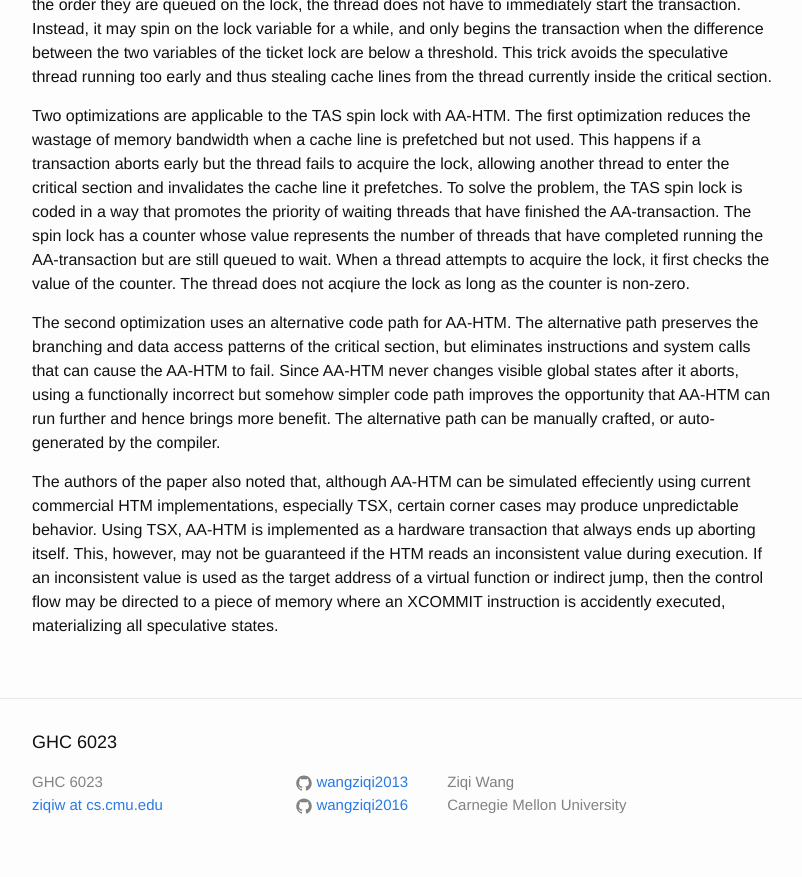
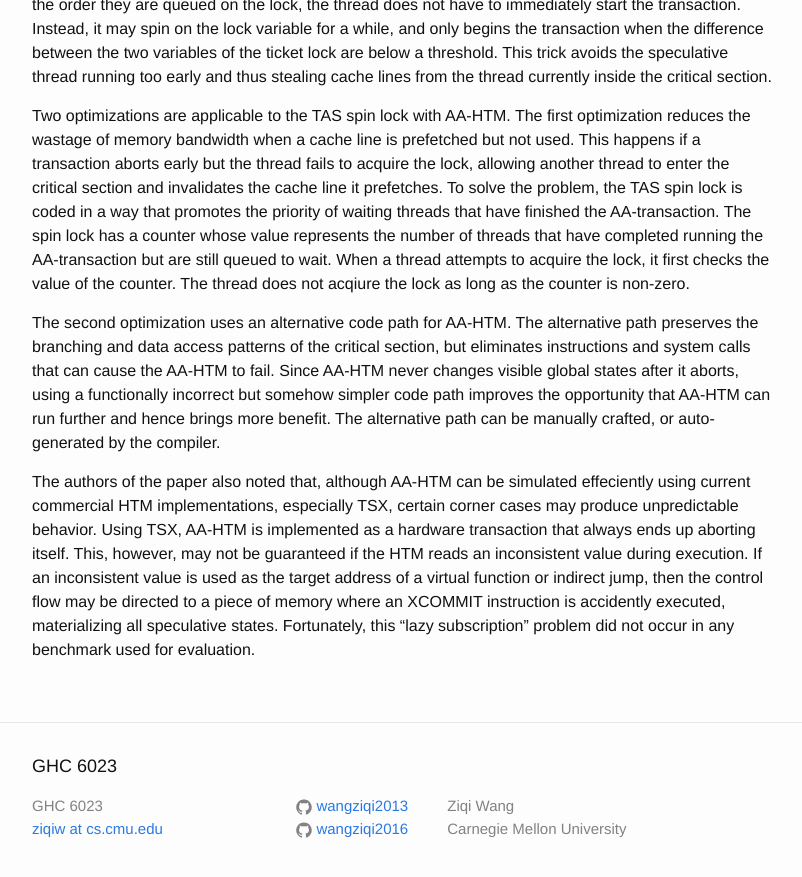
Before and after one commit to wangziqi2013/wangziqi2013.github.io, a Jekyll site: the page built from _posts/2018-05-26-Perf-Improv-via-aahtm.markdown, in a window 1280 px wide and 900 px high, scrolled down 979 px. Shown: the top 877 px of the window, without its empty margins (238-1040 px from the left). Built offline with Jekyll 4.4.1, drawn with Linux system fonts in a browser that asks for light colours.

Commit message:
Small change

```diff
--- a/_posts/2018-05-26-Perf-Improv-via-aahtm.markdown
+++ b/_posts/2018-05-26-Perf-Improv-via-aahtm.markdown
@@ -59,4 +59,5 @@ HTM implementations, especially TSX, certain corner cases may produce unpredicta
 is implemented as a hardware transaction that always ends up aborting itself. This, however, may not be guaranteed
 if the HTM reads an inconsistent value during execution. If an inconsistent value is used as the target address of
 a virtual function or indirect jump, then the control flow may be directed to a piece of memory where an XCOMMIT
-instruction is accidently executed, materializing all speculative states.
+instruction is accidently executed, materializing all speculative states. Fortunately, this "lazy subscription" problem
+did not occur in any benchmark used for evaluation.
```
